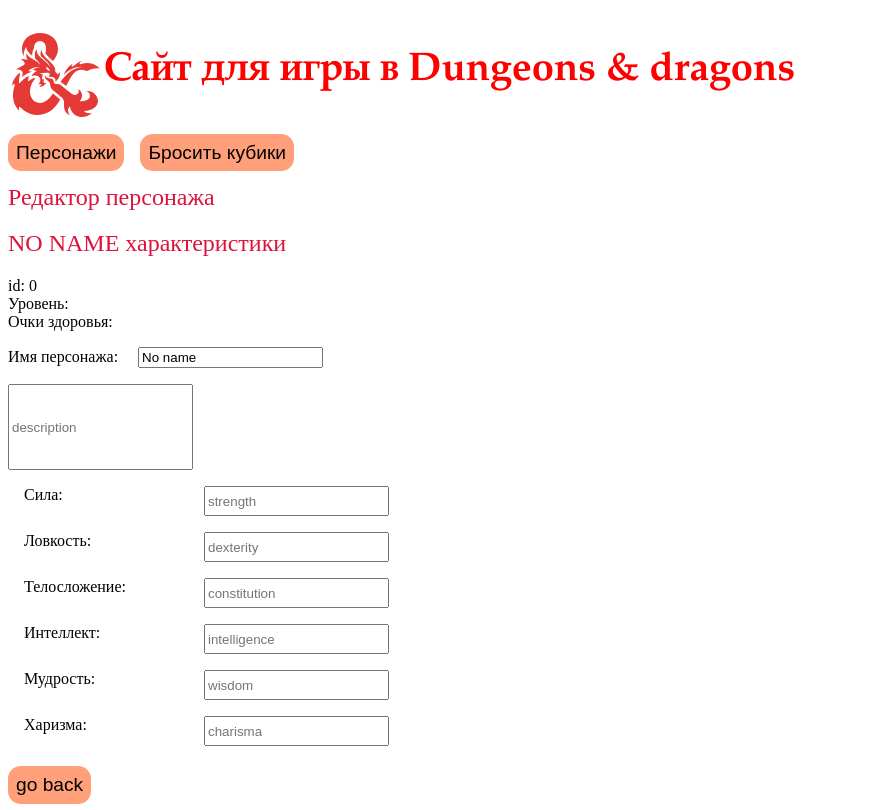
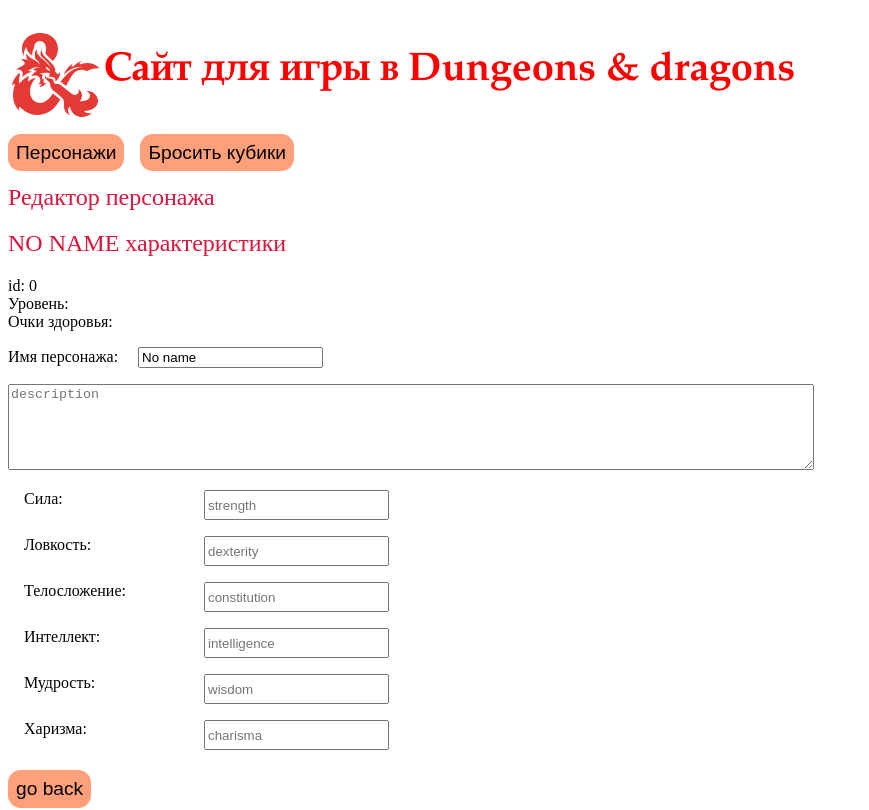
Before and after one commit to fvtester/DnD_site_front, an Angular app: page /detail/1 in a window 1280 px wide. Shown: the top 810 px of the page, without its empty margins (0-869 px from the left). Built offline with nearby package versions, Linux system fonts and the light colour scheme; no server answers.

Commit message:
better style for details of hero page

```diff
--- a/src/app/hero-detail/hero-detail.component.html
+++ b/src/app/hero-detail/hero-detail.component.html
@@ -11,7 +11,7 @@
     <input id="name" [(ngModel)]="selectedHero.name" placeholder="name">
 
     <div>
-      <input id="description" [(ngModel)]="selectedHero.description" placeholder="description">
+      <textarea id="description" [(ngModel)]="selectedHero.description" placeholder="description"></textarea>
     </div>
       <div class="wrapper">
         <div class ="characteristic_name">Сила: </div>
--- a/src/app/hero-detail/hero-detail.component.scss
+++ b/src/app/hero-detail/hero-detail.component.scss
@@ -1,4 +1,4 @@
-#description {height: 5rem;}
+#description {height: 5rem; width: 50rem}
 #name {margin: 1rem;}
 .wrapper {
   display: grid;
```
